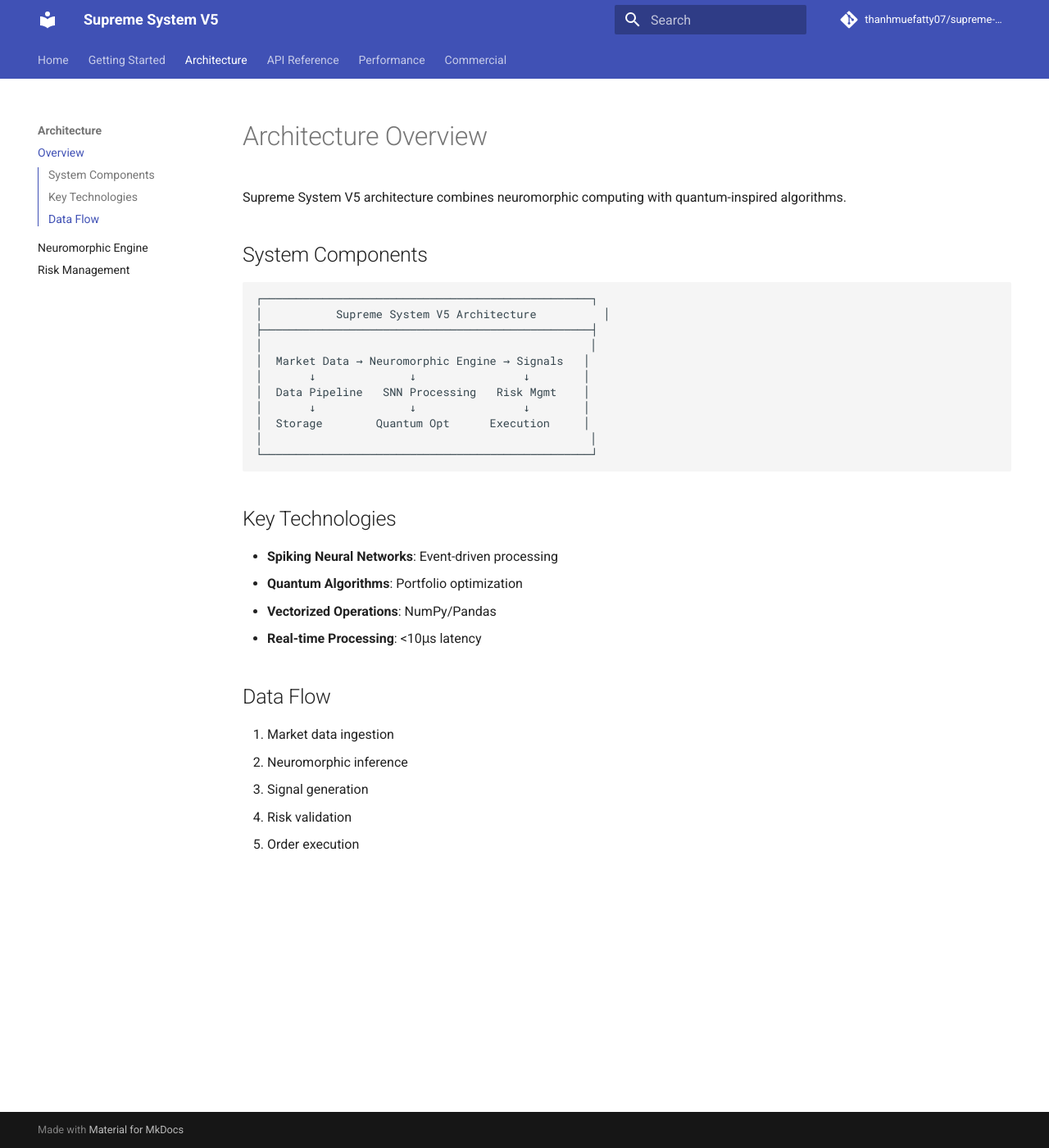
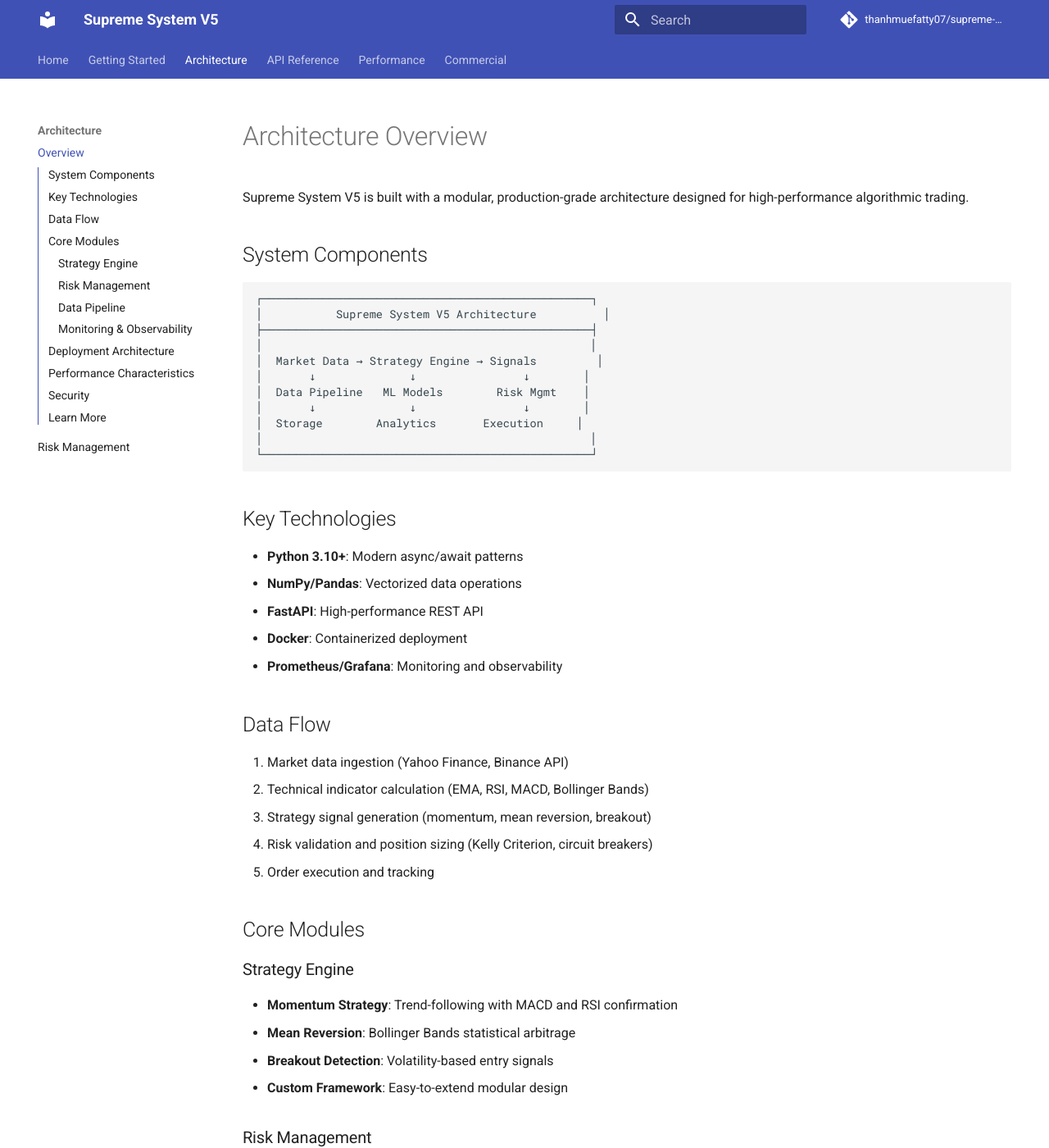
Before and after one commit to thanhmuefatty07/supreme-system-v5, an MkDocs documentation site: the page built from docs/architecture/overview.md, in a window 1280 px wide and 1400 px high. Shown: the whole window at 82% size. Built offline with MkDocs 1.6.1 and Material for MkDocs 9.7.7, drawn with Linux system fonts in a browser that asks for light colours; comment, search, counter and statistics services are not loaded; some of the changed text lies outside the part shown.

Commit message:
Wave 3: Complete docs cleanup - remove all neuromorphic/quantum claims, fix thresholds, add buyer guide and test prompt

````diff
--- a/docs/architecture/overview.md
+++ b/docs/architecture/overview.md
@@ -1,6 +1,6 @@
 # Architecture Overview
 
-Supreme System V5 architecture combines neuromorphic computing with quantum-inspired algorithms.
+Supreme System V5 is built with a modular, production-grade architecture designed for high-performance algorithmic trading.
 
 ## System Components
 
@@ -9,26 +9,86 @@
 │           Supreme System V5 Architecture          │
 ├─────────────────────────────────────────────────┤
 │                                                 │
-│  Market Data → Neuromorphic Engine → Signals   │
+│  Market Data → Strategy Engine → Signals         │
 │       ↓              ↓                ↓        │
-│  Data Pipeline   SNN Processing   Risk Mgmt    │
+│  Data Pipeline   ML Models        Risk Mgmt    │
 │       ↓              ↓                ↓        │
-│  Storage        Quantum Opt      Execution     │
+│  Storage        Analytics       Execution     │
 │                                                 │
 └─────────────────────────────────────────────────┘
 ```
 
 ## Key Technologies
 
-- **Spiking Neural Networks**: Event-driven processing
-- **Quantum Algorithms**: Portfolio optimization
-- **Vectorized Operations**: NumPy/Pandas
-- **Real-time Processing**: <10μs latency
+- **Python 3.10+**: Modern async/await patterns
+- **NumPy/Pandas**: Vectorized data operations
+- **FastAPI**: High-performance REST API
+- **Docker**: Containerized deployment
+- **Prometheus/Grafana**: Monitoring and observability
 
 ## Data Flow
 
-1. Market data ingestion
-2. Neuromorphic inference
-3. Signal generation
-4. Risk validation
-5. Order execution
+1. Market data ingestion (Yahoo Finance, Binance API)
+2. Technical indicator calculation (EMA, RSI, MACD, Bollinger Bands)
+3. Strategy signal generation (momentum, mean reversion, breakout)
+4. Risk validation and position sizing (Kelly Criterion, circuit breakers)
+5. Order execution and tracking
+
+## Core Modules
+
+### Strategy Engine
+- **Momentum Strategy**: Trend-following with MACD and RSI confirmation
+- **Mean Reversion**: Bollinger Bands statistical arbitrage
+- **Breakout Detection**: Volatility-based entry signals
+- **Custom Framework**: Easy-to-extend modular design
+
+### Risk Management
+- **Circuit Breaker**: Automatic trading suspension on adverse conditions
+- **Dynamic Position Sizing**: Kelly Criterion and risk-based allocation
+- **Drawdown Control**: Automatic position reduction on portfolio stress
+- **Multi-Layer Validation**: Pre-trade, in-trade, and post-trade checks
+
+### Data Pipeline
+- **Async Ingestion**: Non-blocking multi-source data fetching
+- **Data Validation**: Automated quality checks and cleaning
+- **Chunked Processing**: Memory-efficient handling of large datasets
+- **Real-time + Historical**: Support for both live and backtest data
+
+### Monitoring & Observability
+- **Prometheus**: Metrics collection and aggregation
+- **Grafana**: Real-time dashboards and visualizations
+- **Structured Logging**: ELK stack compatible logging
+- **Health Checks**: Automated system health monitoring
+- **Alerting**: Configurable thresholds and notifications
+
+## Deployment Architecture
+
+```
+┌─────────────────────────────────────────────────┐
+│                Docker Compose                  │
+├─────────────────────────────────────────────────┤
+│  ┌────────────┐  ┌────────────┐  ┌─────────┐  │
+│  │ Trading App │  │ Prometheus │  │ Grafana │  │
+│  └────────────┘  └────────────┘  └─────────┘  │
+└─────────────────────────────────────────────────┘
+```
+
+## Performance Characteristics
+
+- **Latency**: Sub-50ms P95 (Python/async)
+- **Throughput**: 2,500+ signals/second
+- **Resource Usage**: 1.2GB RAM, 35% CPU (typical)
+- **Scalability**: Horizontal via container orchestration
+
+## Security
+
+- Container security (non-root execution)
+- Secrets management (encrypted env vars)
+- Audit logging
+- TLS encryption
+
+## Learn More
+
+- [Quick Start Guide](../getting-started/quickstart.md)
+- [Risk Management](risk.md)
+- [Performance Benchmarks](../performance/benchmarks.md)
--- a/mkdocs.yml
+++ b/mkdocs.yml
@@ -1,5 +1,5 @@
 site_name: Supreme System V5
-site_description: Neuromorphic Trading Platform Documentation
+site_description: AI-Powered Trading Platform Documentation
 site_author: Supreme System V5 Development Team
 repo_url: https://github.com/thanhmuefatty07/supreme-system-v5
 repo_name: thanhmuefatty07/supreme-system-v5
@@ -34,7 +34,6 @@
     - Configuration: getting-started/configuration.md
   - Architecture:
     - Overview: architecture/overview.md
-    - Neuromorphic Engine: architecture/neuromorphic.md
     - Risk Management: architecture/risk.md
   - API Reference:
     - Trading API: api/trading.md
````
Also changed, not shown: docs/index.md (+5 -5 lines), 2 other files.
